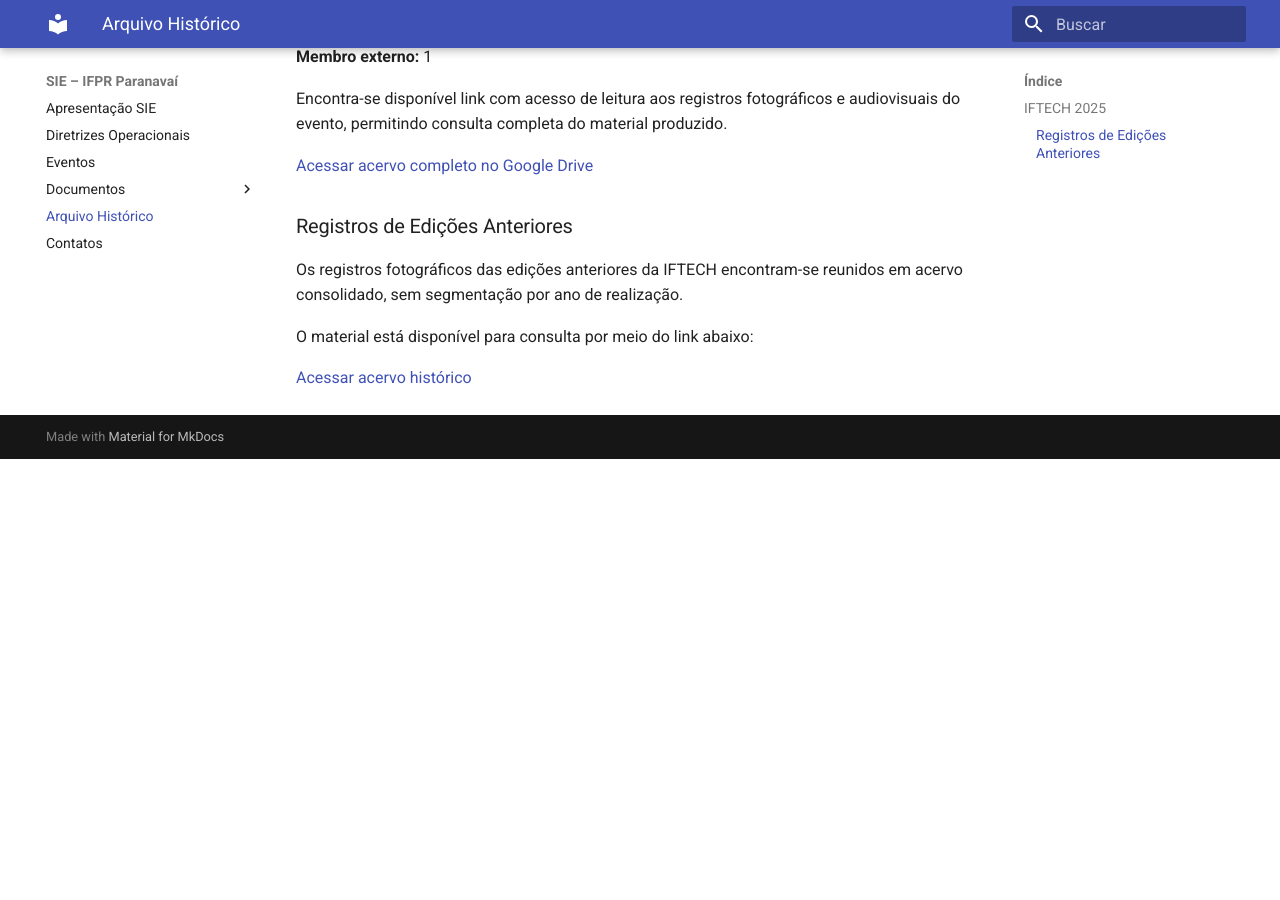
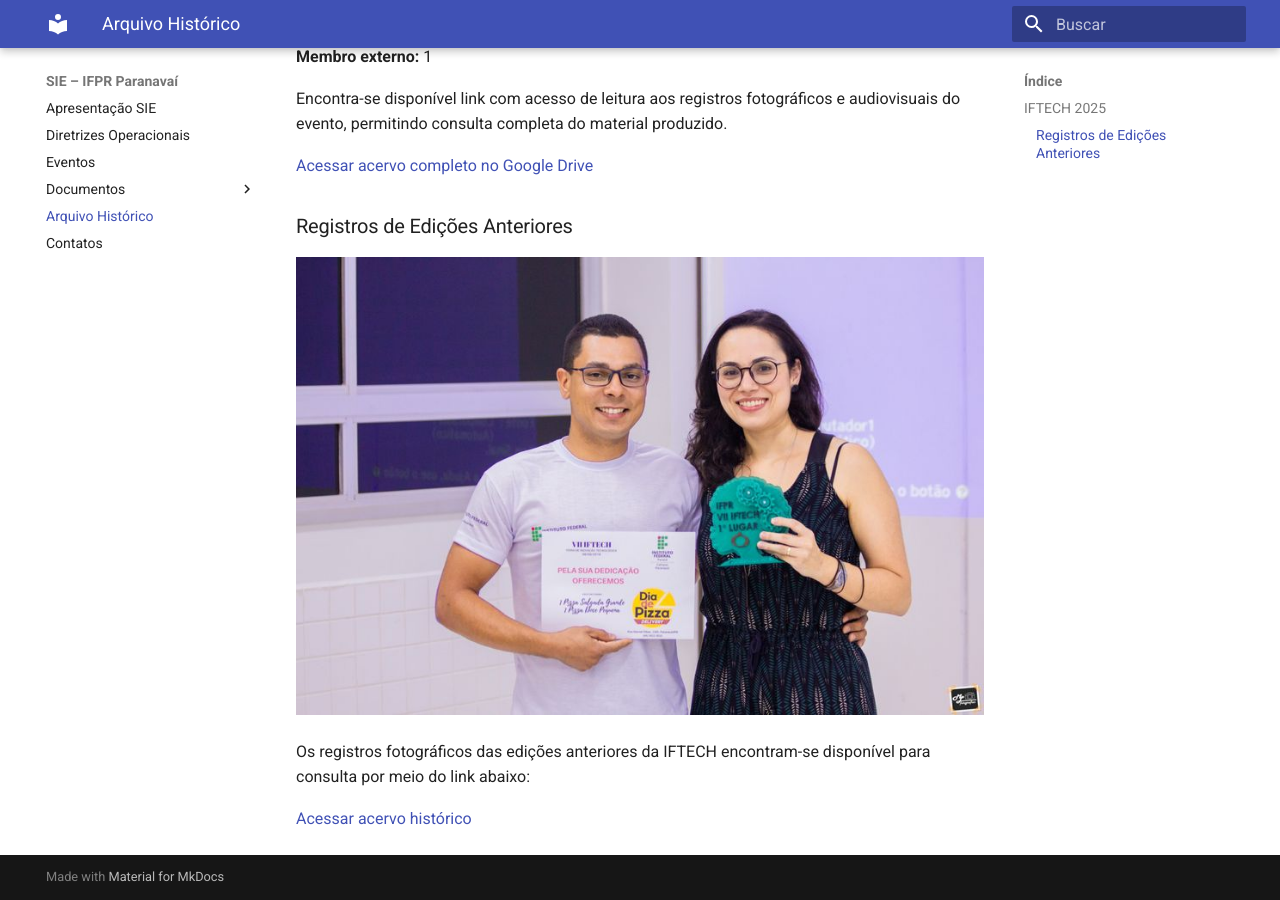
Before and after one commit to ifpr-sie-paranavai/dossie, an MkDocs documentation site: the page built from docs/historico.md, in a window 1280 px wide and 900 px high, scrolled down 769 px. Built offline with MkDocs 1.6.1 and Material for MkDocs 9.7.7, drawn with Linux system fonts in a browser that asks for light colours; before the commit the page ends 1228 px from its top, so only the background shows below that.

Commit message:
Update historico.md

```diff
--- a/docs/historico.md
+++ b/docs/historico.md
@@ -16,8 +16,8 @@ Encontra-se disponível link com acesso de leitura aos registros fotográficos e
 
 ### Registros de Edições Anteriores
 
-Os registros fotográficos das edições anteriores da IFTECH encontram-se reunidos em acervo consolidado, sem segmentação por ano de realização.
+![IFTECH – Edições Anteriores](imagens/iftech_edicao_anterior_capa.jpg)
 
-O material está disponível para consulta por meio do link abaixo:
+Os registros fotográficos das edições anteriores da IFTECH encontram-se disponível para consulta por meio do link abaixo:
 
 [Acessar acervo histórico](COLOCAR_LINK_AQUI)
```
